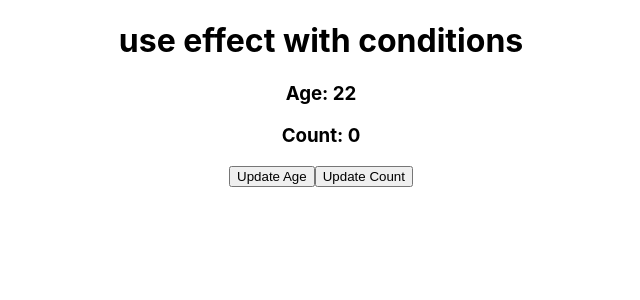
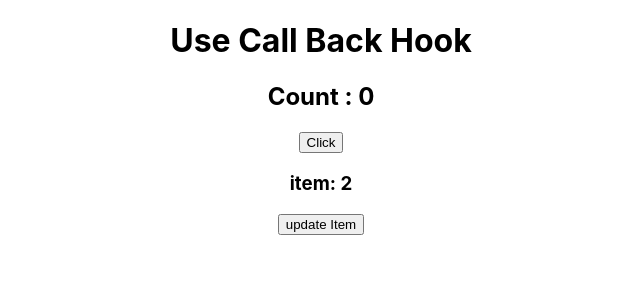
Before and after one commit to SafaMaqbool/React-Concepts, a React (Create React App) app: page / in a window 1280 px wide. Shown: the top 300 px of the page, without its empty margins (319-959 px from the left). Built offline with nearby package versions, Linux system fonts and the light colour scheme.

Commit message:
pure components, use callback and use memo concepts

```diff
--- a/src/App.js
+++ b/src/App.js
@@ -23,6 +23,9 @@ import GetSnapshotbeforeUpdate from "./Components/GetSnapshotbeforeUpdate";
 import ComponentWillUnmount from "./Components/ComponentWillUnmount";
 import Hooks from "./Components/Hooks";
 import UseEffectHookConditional from "./Components/UseEffectHookConditional";
+
+import UseMemoHook from "./Components/UseMemoHook";
+import UseCallbackHook from "./Components/UseCallbackHook";
 
 
 
@@ -61,7 +64,9 @@ function App() {
      {/* <ComponentWillUnmount/> */}
      {/* <Hooks data={firstName}/>
      <button onClick={()=>setName("safamaqbool")}>Update Name</button> */}
-     <UseEffectHookConditional/>
+     {/* <UseEffectHookConditional/> */}
+     {/* <UseMemoHook/> */}
+     <UseCallbackHook/>
     </div>
   );
 }
--- /dev/null
+++ b/src/Components/ExampleUseCallback.jsx
@@ -0,0 +1,12 @@
+import React, { memo } from 'react'
+
+const ExampleUseCallback = (props) => {
+    console.log("i am a child component",props)
+  return (
+   <>
+   <h3>item: {props.item}</h3>
+   </>
+  )
+}
+
+export default memo( ExampleUseCallback)
--- /dev/null
+++ b/src/Components/UseCallbackHook.jsx
@@ -0,0 +1,22 @@
+import React, { useCallback, useState } from 'react'
+import ExampleUseCallback from './ExampleUseCallback'
+
+const UseCallbackHook = () => {
+    const [item,setItem]=useState(2)
+    const [count, setCount]=useState(0)
+
+    const newData = useCallback(() => {
+      console.log("i am new data function", item);
+    },[item]); //so it only recreates when item gets updated
+  return (
+    <>
+    <h1>Use Call Back Hook </h1>
+    <h2>Count : {count}</h2>
+    <button onClick={()=>{setCount(count+1)}}>Click</button>
+    <ExampleUseCallback item={item} data={newData}/>
+    <button onClick={()=>{setItem(item*2)}}>update Item</button>
+    </>
+  )
+}
+
+export default UseCallbackHook
--- /dev/null
+++ b/src/Components/UseMemoHook.jsx
@@ -0,0 +1,28 @@
+import React, { useState, useMemo } from 'react'
+
+const UseMemoHook = () => {
+    const[count, setCount]=useState(0)
+    const [data,setData]=useState(2)
+    // function multi(){
+    //   console.log("multi function for count state") // even if we update data this gets called even though value isnt updating but this is being called
+    //   return count * 2;
+    // }
+
+    // thats why we use use memo
+    const multiply = useMemo(function multi(){
+      return count * 2
+    },[count]) // in this dependency array we tell on which status update we want to call this here, we want only when count gets update this should be called
+  return (
+    <>
+    <h1>Use memo hook</h1>
+    <h2>Count: {count}</h2>
+    <h3>{multiply}</h3>
+    <button onClick={()=>{setCount(count+1)}}>Update Count</button>
+    <h2>Data: {data}</h2>
+    <button onClick={()=>{setData(data*10)}}>Upate Data</button>
+
+    </>
+  )
+}
+
+export default UseMemoHook
```
Also changed, not shown: src/Components/Pure.jsx (added, +24 -0 lines).
